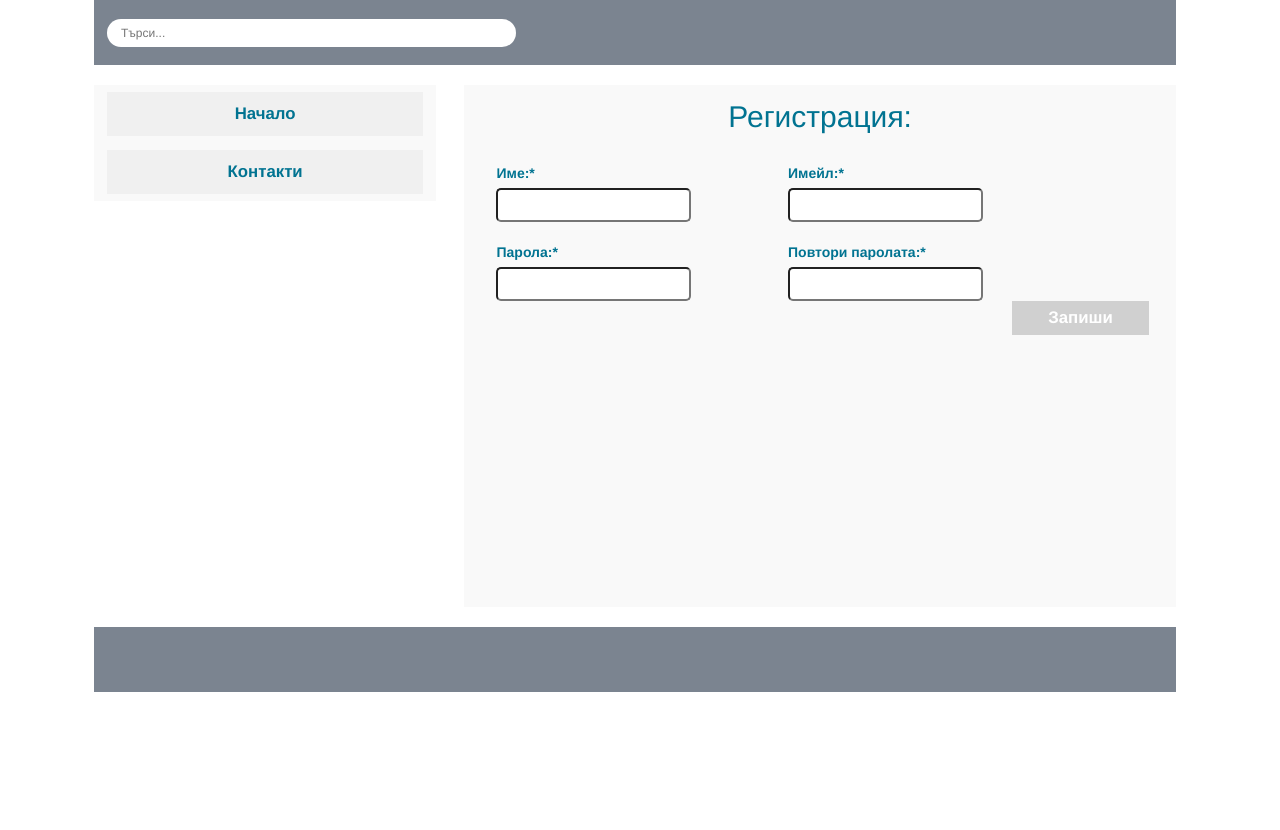
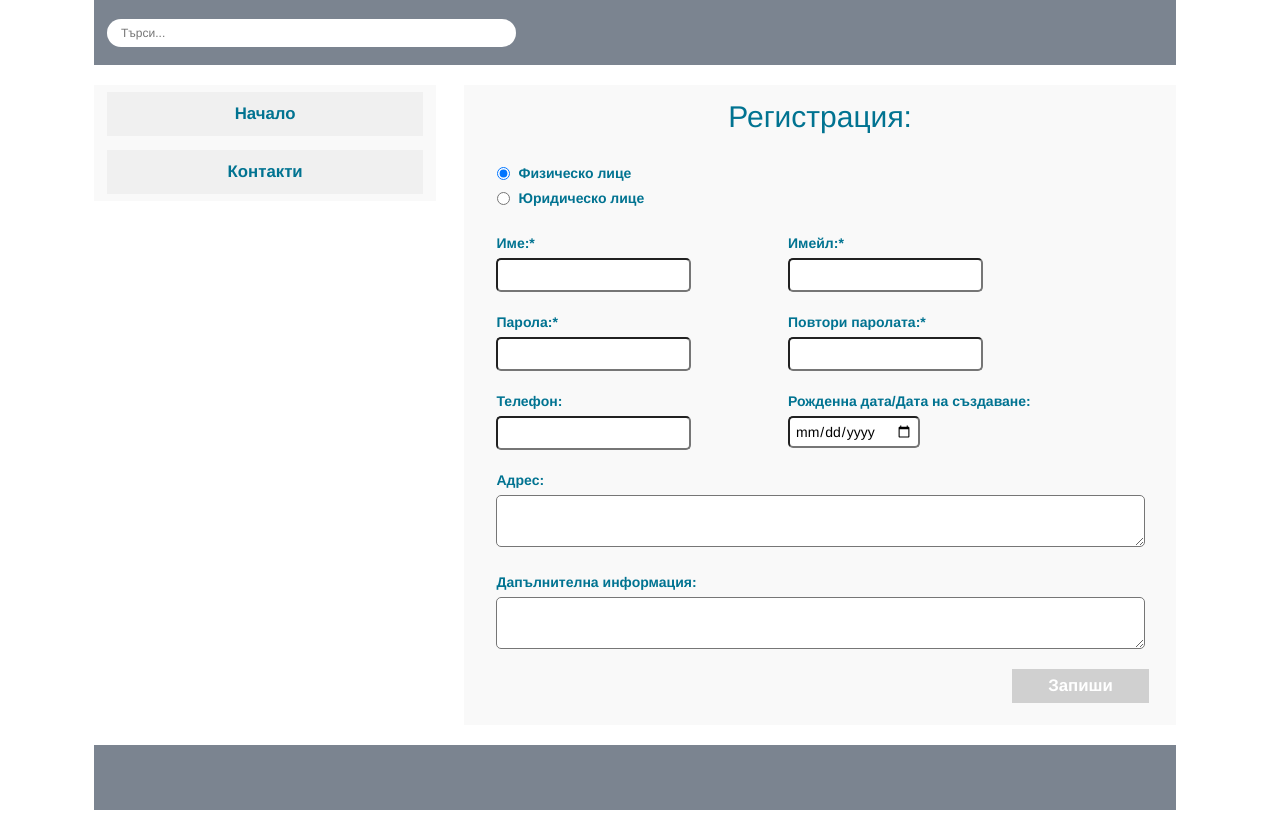
Before and after one commit to slavi104/e_shop, a PHP site: page /registration.php in a window 1280 px wide. Shown: the part 148-978 px from the top of the page. Before the commit the page ends 840 px from the top, so only its background shows below. Run offline with PHP 8.4, Linux system fonts and the light colour scheme; some libraries are stand-ins or nearby versions.

Commit message:
additional fields in registration form + profile + edit profile

```diff
--- a/DB/e_shop.sql
+++ b/DB/e_shop.sql
@@ -66,3 +66,7 @@ MODIFY `id` int(11) NOT NULL AUTO_INCREMENT,AUTO_INCREMENT=4;
 /*!40101 SET CHARACTER_SET_CLIENT=@OLD_CHARACTER_SET_CLIENT */;
 /*!40101 SET CHARACTER_SET_RESULTS=@OLD_CHARACTER_SET_RESULTS */;
 /*!40101 SET COLLATION_CONNECTION=@OLD_COLLATION_CONNECTION */;
+
+ALTER TABLE `users` ADD `user_type` VARCHAR(255) NOT NULL DEFAULT 'person' ;
+
+ALTER TABLE `users` ADD `address` TEXT NULL DEFAULT NULL , ADD `phone` VARCHAR(255) NULL DEFAULT NULL , ADD `contact_data` TEXT NULL DEFAULT NULL ;
--- a/registration.php
+++ b/registration.php
@@ -12,8 +12,16 @@ $( document ).ready(function() {
 <div id="registrationForm">
     <h2 class="span12 row-fluid">Регистрация:</h2>
     <form method="POST" class="row-fluid span12" id="">
-
         <div class="row-fluid span12">
+            <div class="span5 form-input-container">
+                <input checked class="person_type" type="radio" name="user_type" value="person" id="type_person" />
+                <label class="person_type_label" for="type_person">Физическо лице</label>
+                <input class="person_type" type="radio" name="user_type" value="company" id="type_company" />
+                <label class="person_type_label" for="type_company">Юридическо лице</label>
+            </div>
+        </div>
+        <div class="clear"></div>
+        <div class="row-fluid span12 no-left-margin">
             <div class="span5 form-input-container">
 
                 <label>Име:*</label>
@@ -39,6 +47,33 @@ $( document ).ready(function() {
             </div>
         </div>
         <div class="row-fluid span12 no-left-margin">
+            <div class="span5 form-input-container">
+                <label>Телефон:</label>
+                <input type="text" id="phone" name="phone">
+                <span class="errorloc"></span>
+            </div>
+            <div class="span5 form-input-container">
+                <label>Рожденна дата/Дата на създаване:</label>
+                <input type="date" id="date" data-format="dd-mm-yyyy" name="date" />
+                <span class="errorloc"></span>
+            </div>
+        </div>
+        <div class="row-fluid span12 no-left-margin">
+            <div class="span12 form-input-container">
+                <label>Адрес:</label>
+                <textarea type="text" id="address" name="address"></textarea>
+                <span class="errorloc"></span>
+            </div>
+        </div>
+        <div class="row-fluid span12 no-left-margin">
+            <div class="span12 form-input-container">
+                <label>Дапълнителна информация:</label>
+                <textarea type="text" id="contact_data" name="contact_data"></textarea>
+                <span class="errorloc"></span>
+            </div>
+        </div>
+        <br>
+        <div class="row-fluid span12 no-left-margin">
             <input type="submit" id="registerButton" value="Запиши" class="btn nav-buttons pull-right">
         </div>
 
@@ -60,7 +95,7 @@ if ($_POST){
         $pass1 = trim($_POST['pass1']);
         $pass2 = trim($_POST['pass2']);
         $email = trim($_POST['email']);
-        $sex = trim($_POST['sex']);
+        //$sex = trim($_POST['sex']);
         fUTF8::clean($name);
         fUTF8::clean($pass1);
         fUTF8::clean($pass2);
@@ -97,6 +132,11 @@ if ($_POST){
                 $user->setUserName($name);
                 $user->setPassword($hashedPass);
                 $user->setEmail($email);
+                $user->setPhone($_POST['phone']);
+                $user->setContactData($_POST['contact_data']);
+                $user->setAddress($_POST['address']);
+                $user->setBirthday($_POST['date']);
+                $user->setUserType($_POST['user_type']);
                 $user->setCreated(new fTimestamp());
                 $user->store();
             } catch (fExpectedException $e) {
--- a/style/style.css
+++ b/style/style.css
@@ -337,12 +337,24 @@ input#userName-input {
  #registrationForm
  {
 	color: #017391 !important;
+	height: 610px;
  }
-  #registrationForm input[type="text"], #registrationForm input[type="password"]
+  #registrationForm input[type="text"],
+  #registrationForm input[type="password"],
+  #registrationForm input[type="date"],
+  #registrationForm textarea
   {
 	padding: 5px;
 	border-radius: 5px;
 	color:black;
+ }
+
+ #registrationForm textarea {
+ 	width: 95%;
+ }
+
+ #registrationForm input[type="date"] {
+ 	height: 32px;
  }
  #registrationForm label
  {
@@ -473,6 +485,7 @@ input#userName-input {
 	font-weight: bold;
 	width: 20%;
 	margin-right: 30px;
+	margin-top: 15px;
 }
 
 #registerButton:hover{
@@ -808,3 +821,16 @@ a:hover {
 background-color: #8a9aa1 !important;
 color:white;
 }
+
+label.person_type_label {
+display: inline-block;
+max-width: 160px;
+}
+
+input.person_type {
+display: inline-block;
+width: 15px;
+position: relative;
+float: left;
+margin-right: 7px !important;
+}
--- a/upload_file.php
+++ b/upload_file.php
@@ -60,6 +60,11 @@
 				} elseif($pass1 != $pass2) {
 					echo '<script type="text/javascript"> alert("Паролите не съвпадат!!!"); </script>';
 				}
+
+        $user->setPhone($_POST['phone']);
+        $user->setContactData($_POST['contact_data']);
+        $user->setAddress($_POST['address']);
+        $user->setBirthday($_POST['date']);
         $user->setEmail($email);
 
 				if ($_FILES["file"]["name"] != "") {
```
Also changed, not shown: changeProfile.php (+31 -7 lines), profile.php (+10 -0 lines).
